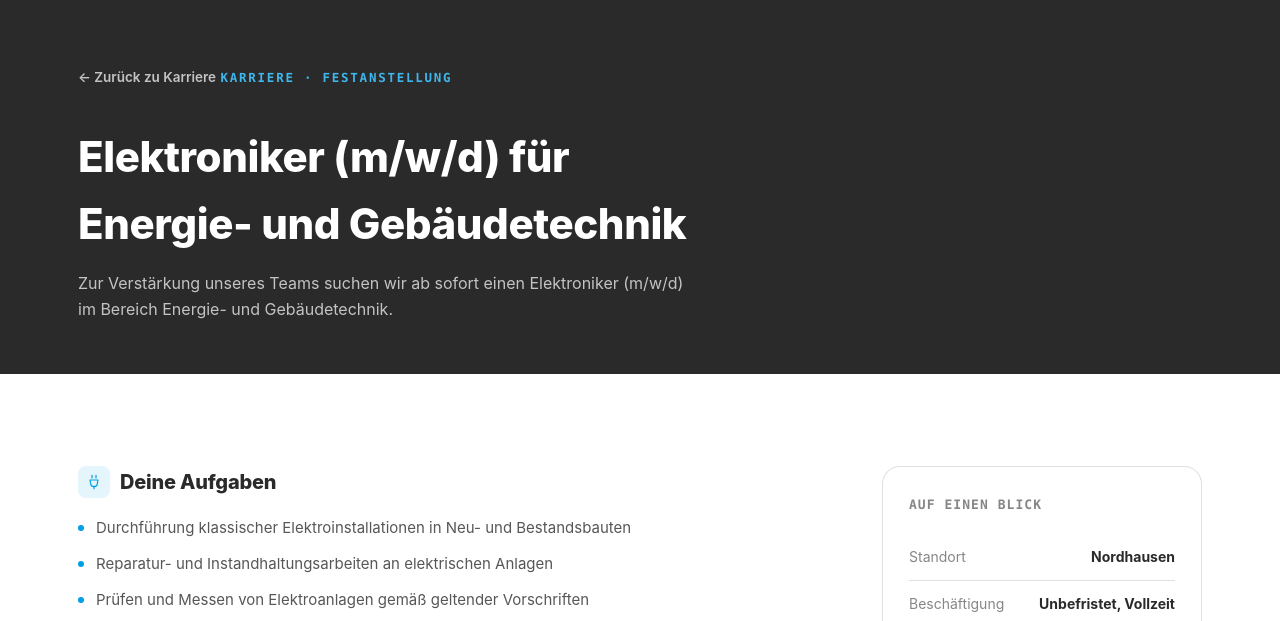
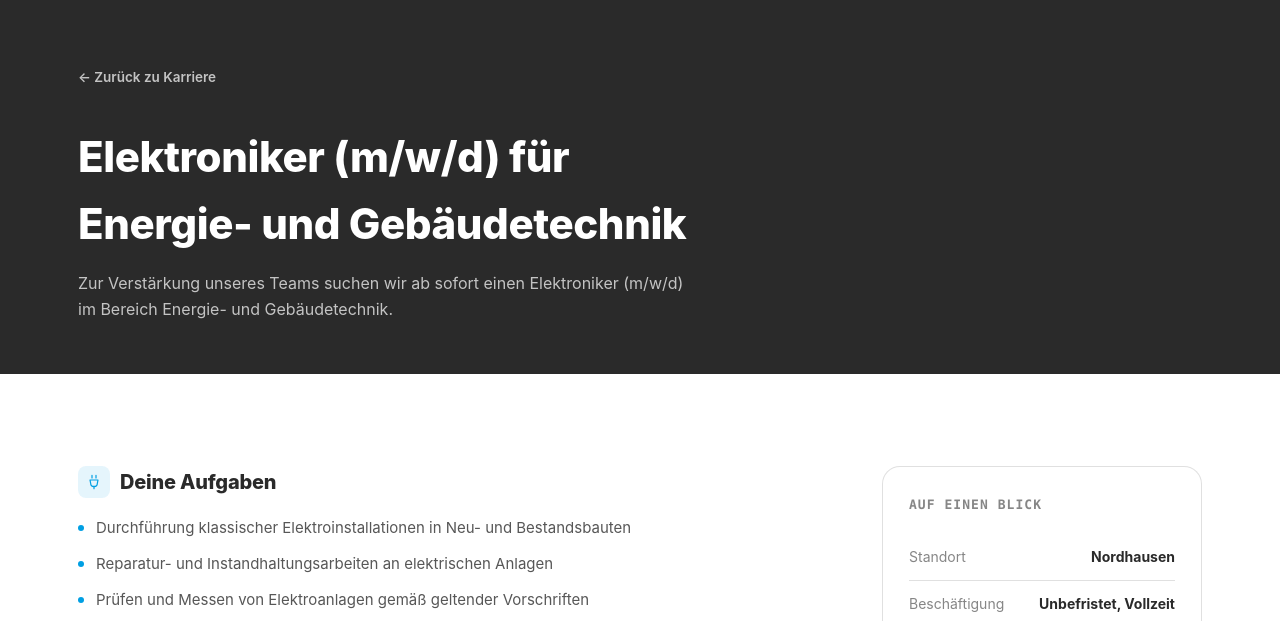
Before and after one commit to outatime21/seifert, a plain HTML site: page elektroniker.html in a window 1280 px wide. Shown: the part 135-756 px from the top of the page. Drawn offline with Linux system fonts and the light colour scheme.

Commit message:
Update elektroniker.html

```diff
--- a/elektroniker.html
+++ b/elektroniker.html
@@ -50,7 +50,6 @@
   <section class="page-hero">
     <div class="wrap">
       <a class="back-link" href="index.html#karriere">← Zurück zu Karriere</a>
-      <span class="eyebrow">Karriere · Festanstellung</span>
       <h1>Elektroniker (m/w/d) für Energie- und Gebäudetechnik</h1>
       <p>Zur Verstärkung unseres Teams suchen wir ab sofort einen Elektroniker (m/w/d) im Bereich Energie- und Gebäudetechnik.</p>
     </div>
```
